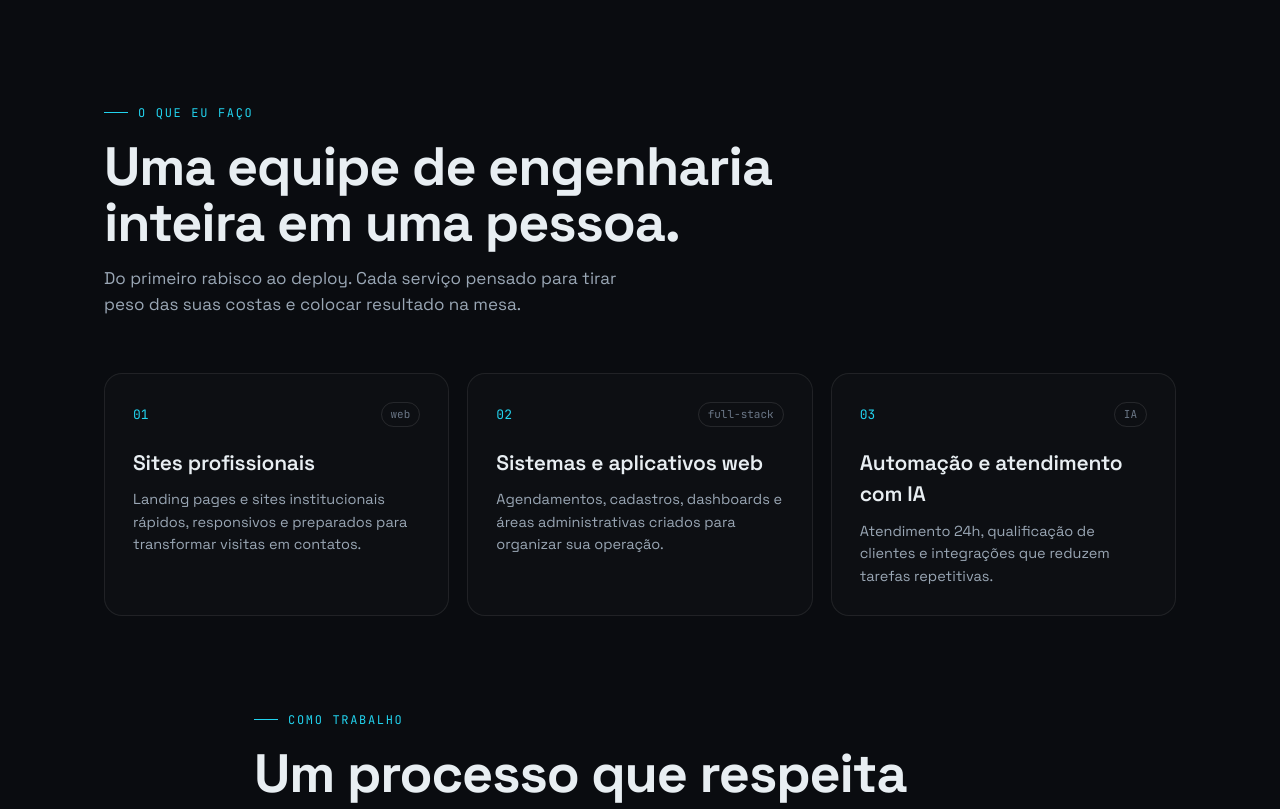
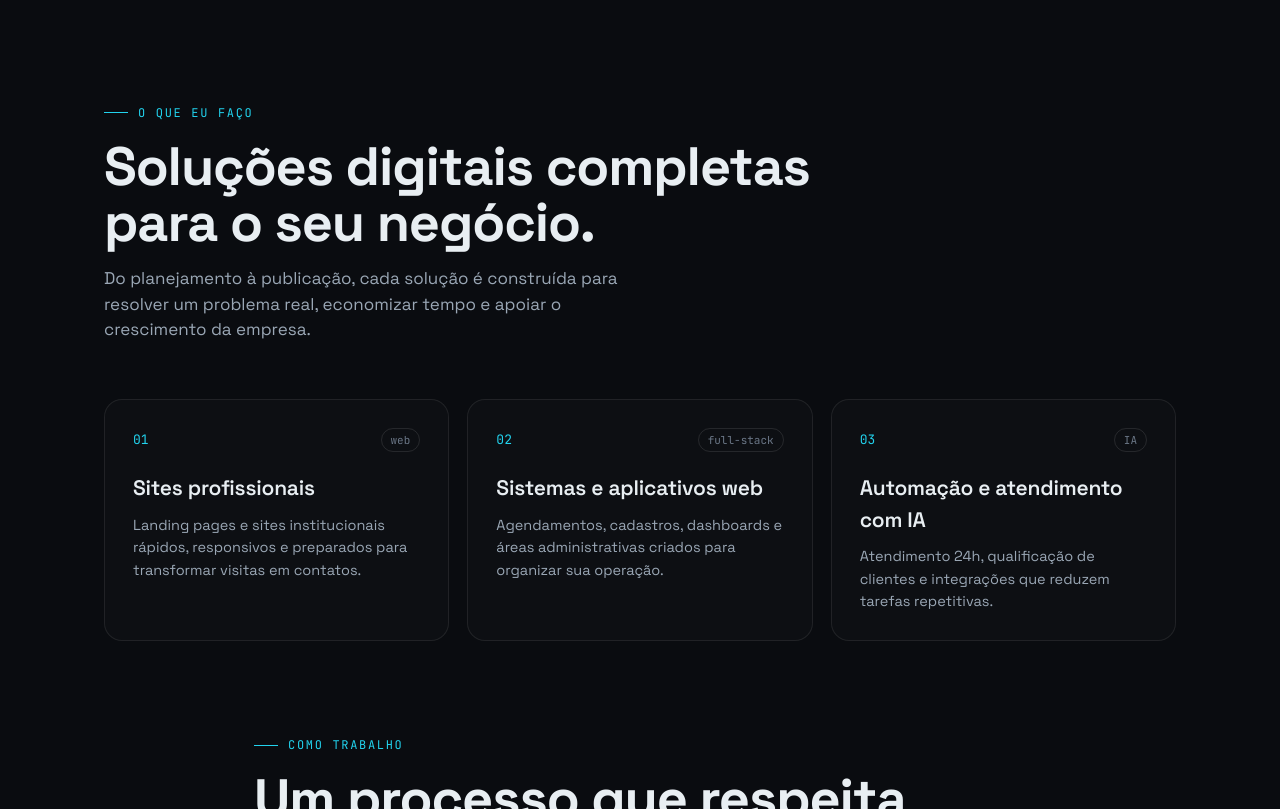
Before and after one commit to jemersonDev/meu-site, a Next.js app in the folder jemtech-nextjs/: page / in a window 1280 px wide. Shown: the part 1680-2489 px from the top of the page. Built offline with nearby package versions, Linux system fonts and the light colour scheme.

Commit message:
feat: tornar seção de serviços mais clara

```diff
--- a/jemtech-nextjs/src/components/sections/Services.tsx
+++ b/jemtech-nextjs/src/components/sections/Services.tsx
@@ -23,11 +23,11 @@ export default function Services() {
           data-anim
           className="max-w-[720px] text-[clamp(30px,4.5vw,54px)] font-bold leading-[1.05] tracking-[-0.02em]"
         >
-          Uma equipe de engenharia inteira em uma pessoa.
+          Soluções digitais completas para o seu negócio.
         </h2>
         <p data-anim className="mt-3.5 max-w-[520px] text-[17px] text-slate">
-          Do primeiro rabisco ao deploy. Cada serviço pensado para tirar peso das
-          suas costas e colocar resultado na mesa.
+          Do planejamento à publicação, cada solução é construída para resolver um
+          problema real, economizar tempo e apoiar o crescimento da empresa.
         </p>
 
         <ul className="mt-14 grid list-none grid-cols-1 gap-[18px] p-0 sm:grid-cols-2 lg:grid-cols-3">
```
